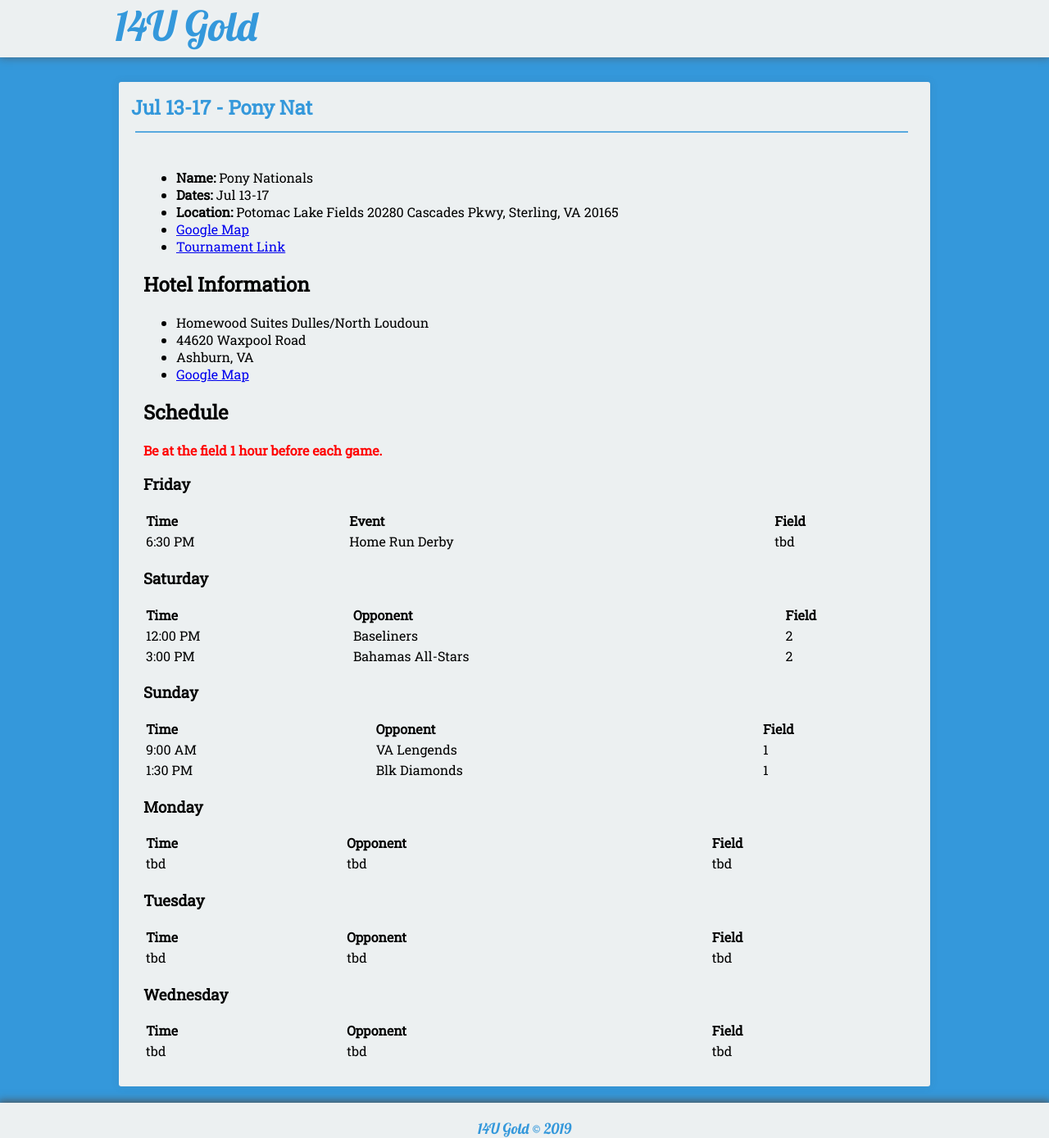
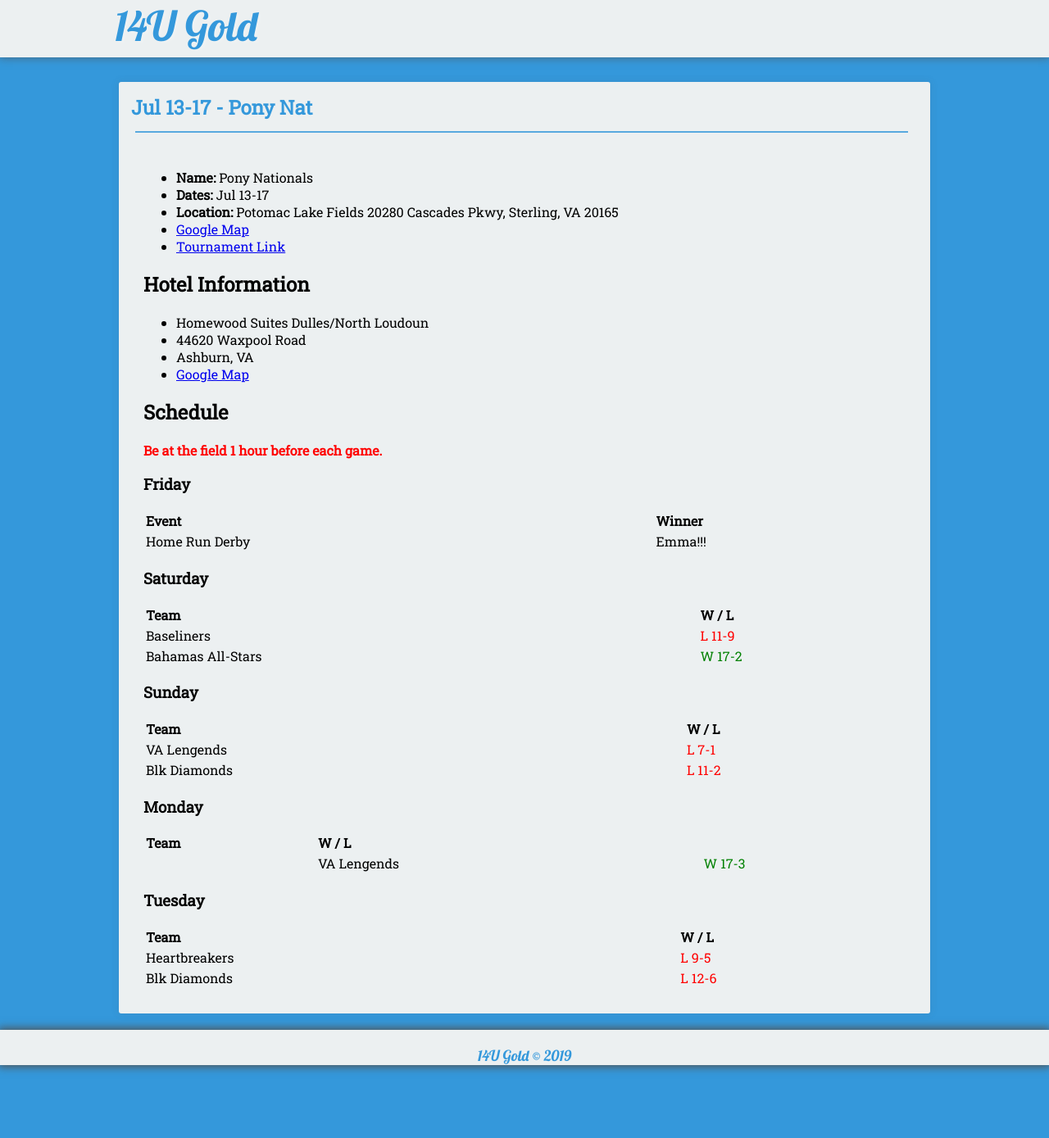
Before and after one commit to seanmerrow/ecf, a Jekyll site: the page built from _posts/2019-07-10-Jul-13-Pony.md, in a window 1280 px wide. Shown: the whole page at 82% size. Built offline with Jekyll 4.4.1, drawn with Linux system fonts in a browser that asks for light colours; nearby versions of some CDN libraries.

Commit message:
Update 2019-07-10-Jul-13-Pony.md

```diff
--- a/_posts/2019-07-10-Jul-13-Pony.md
+++ b/_posts/2019-07-10-Jul-13-Pony.md
@@ -26,38 +26,34 @@ category:
 
 ### Friday
 
-| Time | Event | Field |
-|:---  |:---      |:---   |
-| 6:30 PM  | Home Run Derby      | tbd   |
+| Event | Winner |
+|:---  |:--- |
+| Home Run Derby      | Emma!!!   |
 
 ### Saturday
 
-| Time      | Opponent            | Field |
-|:---       |:---                 |:---   |
-| 12:00 PM  | Baseliners          | 2     |
-| 3:00 PM   | Bahamas All-Stars   | 2     |
+| Team      | W / L            |
+|:---       |:---         |
+| Baseliners          | <span style="color:red">L 11-9</span>     |
+| Bahamas All-Stars   | <span style="color:green">W 17-2</span>      |
 
 ### Sunday
 
-| Time     | Opponent        | Field |
-|:---      |:---             |:---   |
-| 9:00 AM  | VA Lengends     | 1     |
-| 1:30 PM  | Blk Diamonds    | 1     |
+| Team      | W / L            |
+|:---       |:---         |
+| VA Lengends     | <span style="color:red">L 7-1</span>      |
+| Blk Diamonds    | <span style="color:red">L 11-2</span>      |
 
 ### Monday
 
-| Time | Opponent | Field |
-|:---  |:---      |:---   |
-| tbd  | tbd      | tbd   |
+ Team      | W / L            |
+|:---       |:---         |
+| VA Lengends     | <span style="color:green">W 17-3</span>      |
+
 
 ### Tuesday
 
-| Time | Opponent | Field |
-|:---  |:---      |:---   |
-| tbd  | tbd      | tbd   |
-
-### Wednesday
-
-| Time | Opponent | Field |
-|:---  |:---      |:---   |
-| tbd  | tbd      | tbd   |
+| Team      | W / L            |
+|:---       |:---         |
+| Heartbreakers     | <span style="color:red">L 9-5</span>      |
+| Blk Diamonds    | <span style="color:red">L 12-6</span>      |
```
